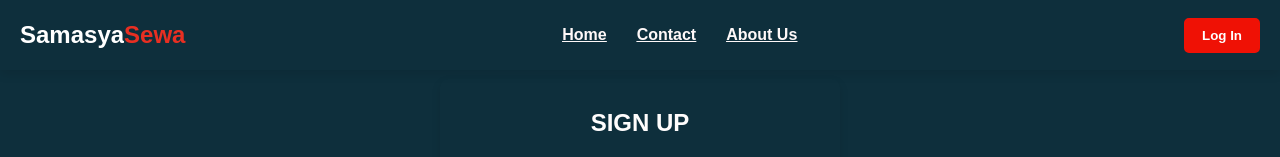
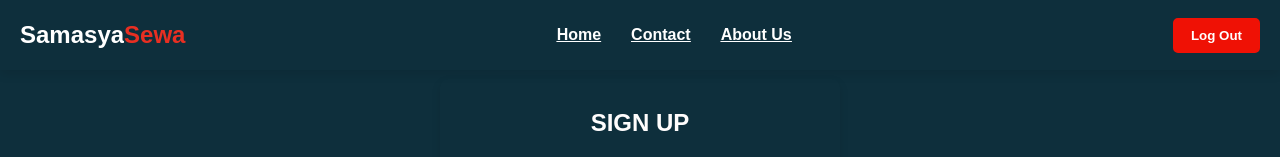
Before and after one commit to Manisha-Tmg/My-project, a React (Create React App) app: page /signin in a window 1280 px wide. Shown: the top 157 px of the page. Built offline with nearby package versions, Linux system fonts and the light colour scheme; sample sign-in values are in the browser's storage.

Commit message:
Login sucessfull

```diff
--- a/src/Components/Navbar.js
+++ b/src/Components/Navbar.js
@@ -1,8 +1,31 @@
-import React from "react";
+import React, { useEffect, useState } from "react";
 import "../Css/Navbar.css";
-import { Link } from "react-router-dom";
+import { Link, useNavigate } from "react-router-dom";
 
 const Navbar = () => {
+  const [isLogin, setIsLogin] = useState(false);
+  const navigate = useNavigate();
+
+  useEffect(() => {
+    const myToken = localStorage.getItem("token");
+    if (myToken) {
+      setIsLogin(true);
+    } else {
+      setIsLogin(false);
+      navigate("/login");
+    }
+  }, [navigate]);
+
+  const handleLogout = () => {
+    const confirmCheck = window.confirm("Are you sure want to logout?");
+    if (confirmCheck) {
+      localStorage.removeItem("token");
+      localStorage.removeItem("accessToken");
+      setIsLogin(false);
+      navigate("/login");
+    }
+  };
+
   return (
     <div>
       <nav className="navbar">
@@ -11,20 +34,30 @@ const Navbar = () => {
           <div className="logo">Sewa</div>
         </div>
         <ul className="nav-links">
-          <Link to={"/"}>
-            <li>Home</li>
-          </Link>
-          <Link to={"/contact"}>
-            <li className="contact">Contact</li>
-          </Link>
-          <Link to={"/Aboutus"}>
-            <li className="about">About Us</li>
-          </Link>{" "}
+          <li>
+            <Link to="/">Home</Link>
+          </li>
+          <li>
+            <Link to="/contact" className="contact">
+              Contact
+            </Link>
+          </li>
+          <li>
+            <Link to="/aboutus" className="about">
+              About Us
+            </Link>
+          </li>
         </ul>
         <div className="auth-btns">
-          <Link to={"/login"}>
-            <button className="btn1">Log In</button>
-          </Link>
+          {isLogin ? (
+            <button onClick={handleLogout} className="btn1">
+              Log Out
+            </button>
+          ) : (
+            <Link to="/login">
+              <button className="btn1">Log In</button>
+            </Link>
+          )}
         </div>
       </nav>
     </div>
--- a/src/Pages/Login.js
+++ b/src/Pages/Login.js
@@ -10,12 +10,13 @@ const Login = () => {
   const [password, setPassword] = useState("");
   const [showHide, setShowHide] = useState(false);
   const navigate = useNavigate();
+  const [loading, setLoading] = useState(false);
 
   async function handleLogin(event) {
     event.preventDefault();
-    console.log("button clicked", email, password);
 
     try {
+      setLoading(true);
       const res = await fetch(`${APIURL}/api/v1/auth/login`, {
         method: "POST",
         headers: {
@@ -26,17 +27,22 @@ const Login = () => {
       });
 
       const userData = await res.json();
+      console.log(userData);
 
       if (userData.success) {
-        localStorage.setItem("token", userData.token);
-        localStorage.getItem("email", email);
-        localStorage.getItem("password", password);
-        alert("Login successful");
+        setLoading(false);
+        alert(userData.message);
+        setEmail("");
+        setPassword("");
+        localStorage.setItem("accessToken", userData.data.accessToken);
+        localStorage.setItem("token", userData.data.token);
         navigate("/");
       } else {
-        alert("Invalid email or password");
+        alert(userData.message);
+        setLoading(false);
       }
     } catch (error) {
+      setLoading(false);
       console.log("Error 404", error);
       alert("An error occurred during login. Please try again.");
     }
@@ -88,8 +94,8 @@ const Login = () => {
           </Link>
         </div>
 
-        <button className="logbutton" type="submit">
-          Login
+        <button className="logbutton" type="submit" disabled={loading}>
+          {loading ? "Logging in..." : "Login"}
         </button>
 
         <label className="account" htmlFor="exampleCheck1">
--- a/src/Pages/Signin.js
+++ b/src/Pages/Signin.js
@@ -91,8 +91,17 @@ const Signin = () => {
       });
       const userData = await res.json();
       if (userData.success) {
-        localStorage.setItem("user", JSON.stringify(userData));
         alert("User created sucessfully");
+        setFullname("");
+        setEmail("");
+        setPassword("");
+        setState("");
+        setTole("");
+        setWard("");
+        setLocation("");
+        setPrimarycontact("");
+        setSecondarycontact("");
+
         navigate("/login");
       } else {
         alert(userData.message);
```
